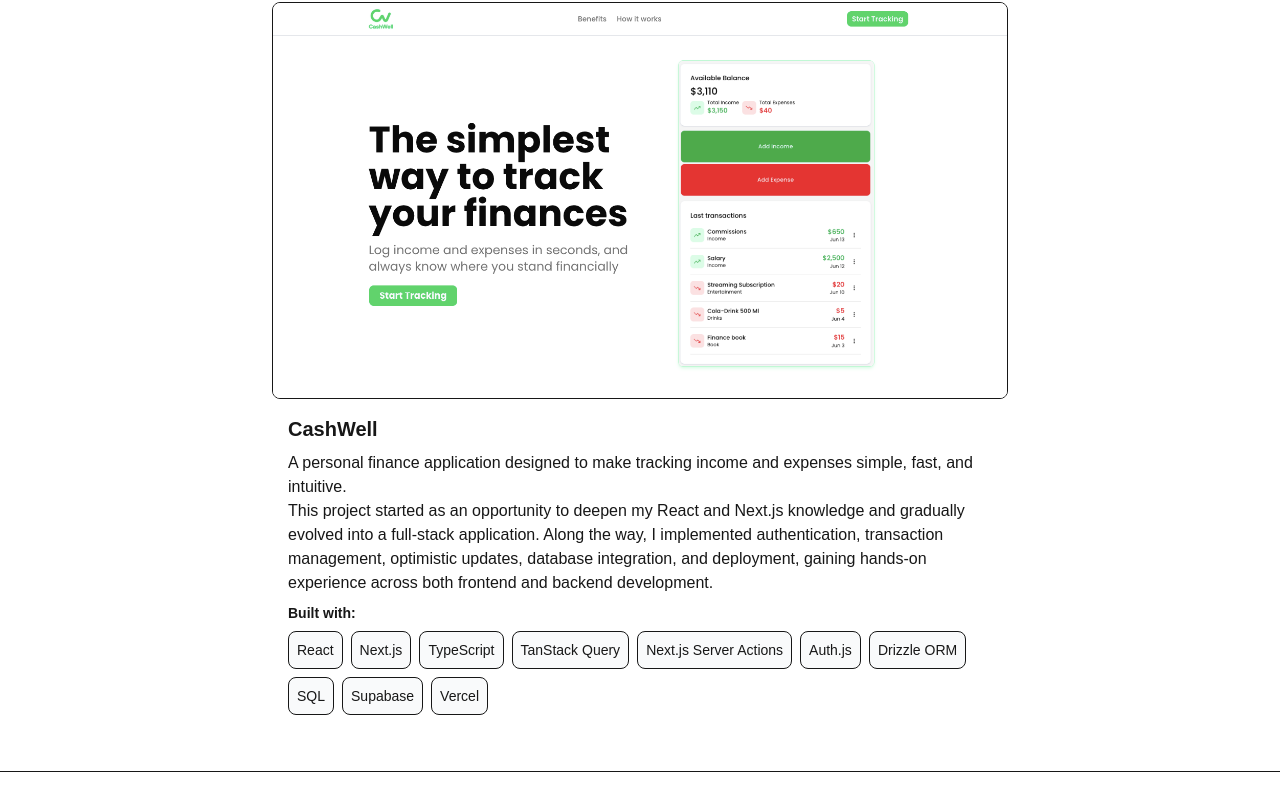
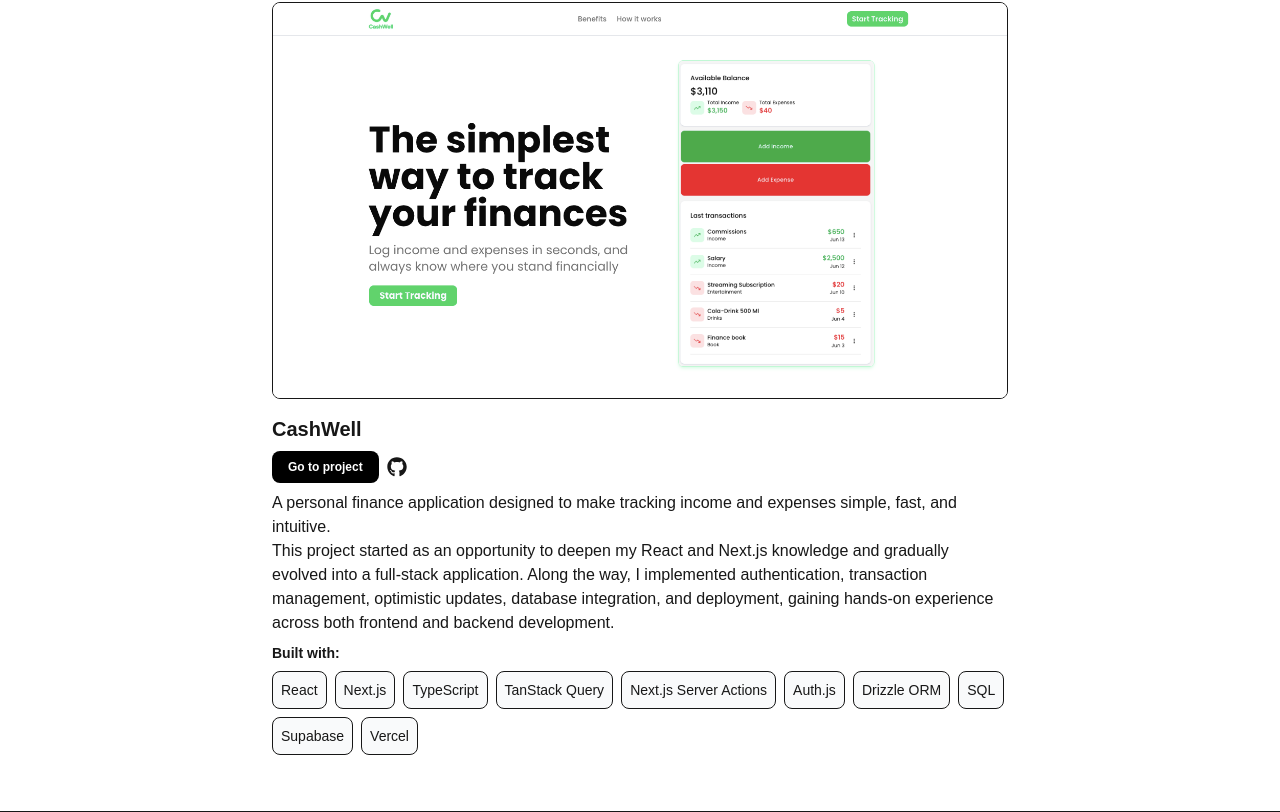
Before and after one commit to Cristian-Ser/portfolio, a Next.js app: page / in a window 1280 px wide. Shown: the part 987-1799 px from the top of the page. Before the commit the page ends 1759 px from the top, so only its background shows below. Built offline with nearby package versions, Linux system fonts and the light colour scheme.

Commit message:
Finished project section

```diff
--- a/app/components/Project.tsx
+++ b/app/components/Project.tsx
@@ -1,4 +1,5 @@
 import Link from "next/link";
+import { FaGithub } from "react-icons/fa";
 
 function Project() {
   const projectTec = [
@@ -23,7 +24,7 @@ function Project() {
         </div>
         <div>
           {/* Project image */}
-          <Link href='https://cash-well.vercel.app/' target="_blank">
+          <Link href="https://cash-well.vercel.app/" target="_blank">
             <picture>
               <img
                 src="/CashWell-landing-desktop.png"
@@ -33,8 +34,24 @@ function Project() {
             </picture>
           </Link>
           {/* Project description */}
-          <div className="flex flex-col gap-2 p-4">
+          <div className="flex flex-col gap-2 py-4">
+            {/* Title */}
             <h3 className="text-xl font-black">CashWell</h3>
+
+            <div className="flex gap-2 items-center">
+              <Link
+                href="https://cash-well.vercel.app/"
+                target="_blank"
+                className="py-2 px-4 text-xs font-semibold bg-black text-white rounded-lg cursor-pointer hover:-translate-y-0.5 duration-300"
+              >
+                Go to project
+              </Link>
+              {/* GitHub link */}
+              <Link href="https://github.com/Elix-lab" target="_blank">
+                <FaGithub className="size-5" />
+              </Link>
+            </div>
+            {/* Description */}
             <p>
               A personal finance application designed to make tracking income
               and expenses simple, fast, and intuitive.
```
